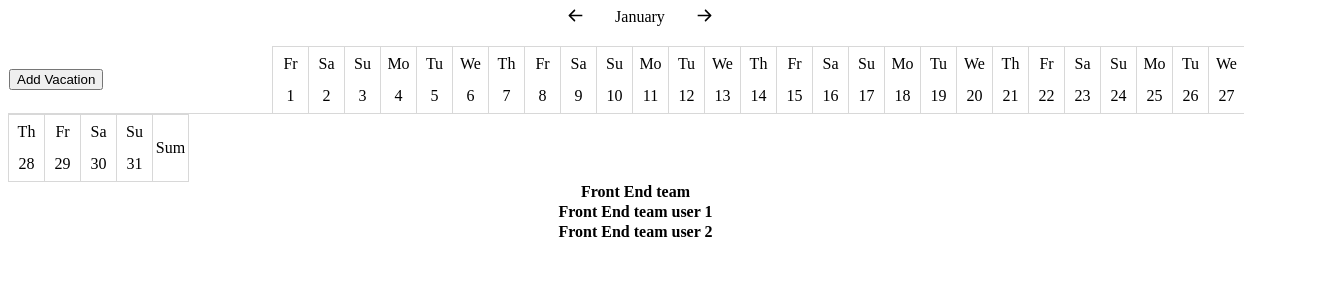
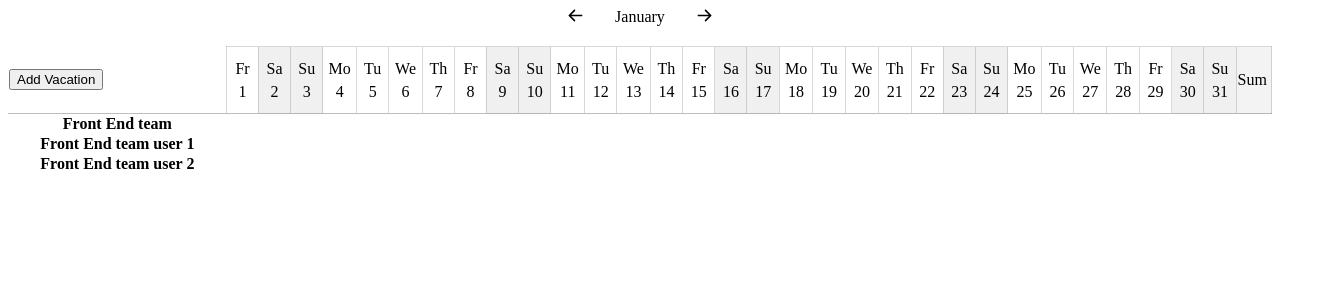
Before and after one commit to StormCreator/react-calendar, a React (Create React App) app: page / in a window 1280 px wide. Shown: the top 300 px of the page, 1325 px wide, since content can reach past the window. Built offline with nearby package versions, Linux system fonts and the light colour scheme.

Commit message:
Fixed calendar-day styles and adding weekend style for calendar-day

```diff
--- a/src/Components/calendar-head/calendar-head.tsx
+++ b/src/Components/calendar-head/calendar-head.tsx
@@ -1,5 +1,5 @@
 import React from 'react';
-import { Day } from '../../utils/Day';
+import { Day } from '../../utils/day';
 import './calendarHead.css';
 import { format } from 'date-fns';
 
@@ -18,7 +18,7 @@ const CalendarHead = (props: CalendarProps) => {
                     <button className="modal-button">Add Vacation</button>
                 </td>
                 {props.daysInMonth.map(day => (
-                    <td key={day.date.toDateString()} className="calendar__day">
+                    <td key={day.date.toDateString()} className={`calendar__day ${day.isWeekend ? "weekend" : ""}`}>
                         <span>
                             {format(day.date, 'EEEEEE')}
                         </span>
--- a/src/Components/calendar-head/calendarHead.css
+++ b/src/Components/calendar-head/calendarHead.css
@@ -3,20 +3,19 @@
     height: 64px;
     border: 1px solid rgba(126, 126, 126, 0.3);
     border-right: 0;
-    display: inline-flex;
-    justify-content: center;
-    align-items: center;
-    flex-wrap: wrap;
 }
 .calendar__day span{
     width: 100%;
     display: block;
     text-align: center;
+}
 
+.calendar__day span:first-child{
+    margin-bottom: 5px;
 }
 
 .calendar__day:first-of-type{
-    width: 262px;
+    width: 260px;
     border-right: 0;
     border-top: 0;
     border-left: 0;
@@ -24,4 +23,9 @@
 }
 .calendar__day:last-of-type{
     border-right: 1px solid rgba(126, 126, 126, 0.3);
+    background-color: #f3f3f3;
 }
+
+.weekend{
+    background-color: #f0f0f0;
+}
--- a/src/Components/month-switcher/month-switcher.tsx
+++ b/src/Components/month-switcher/month-switcher.tsx
@@ -1,7 +1,7 @@
 import React from 'react';
 import './monthSwitcher.css';
 import { Component } from 'react';
-import { Day } from '../../utils/Day';
+import { Day } from '../../utils/day';
 import arrowPrev from '../../assets/img/arrow-prev.svg';
 import arrowNext from '../../assets/img/arrow-next.svg';
 
--- a/src/Components/table-layout/table-layout.tsx
+++ b/src/Components/table-layout/table-layout.tsx
@@ -8,7 +8,7 @@ import TeamTable from '../team';
 import {getDaysInMonth, startOfMonth} from 'date-fns';
 import { add, format, setDate, isWeekend } from 'date-fns';
 import CalendarHead from "../calendar-head";
-import { Day } from '../../utils/Day';
+import { Day } from '../../utils/day';
 
 class TableLayout extends React.Component<any,TableState>{
     state:TableState={
--- a/src/Components/table-layout/tableLayout.css
+++ b/src/Components/table-layout/tableLayout.css
@@ -1,5 +1,5 @@
 table{
-    width: 1317px;
+    max-width: 1300px;
     margin: 20px auto 0 auto;
     border-collapse: collapse;
     border-spacing: 0;
--- a/src/Components/team/team.tsx
+++ b/src/Components/team/team.tsx
@@ -1,6 +1,6 @@
 import { th } from "date-fns/locale";
 import React from "react";
-import { Day } from "../../utils/Day";
+import { Day } from "../../utils/day";
 import { User } from "../../utils/user";
 import { Vacation } from "../../utils/vacation";
 
--- a/src/utils/tableState.ts
+++ b/src/utils/tableState.ts
@@ -1,4 +1,4 @@
-import { Day } from "./Day";
+import { Day } from "./day";
 import { Team } from "./team";
 import { User } from "./user";
 import { Vacation } from "./vacation";
```
Also changed, not shown: 1 other file (tests, documents, lock files or other folders).
